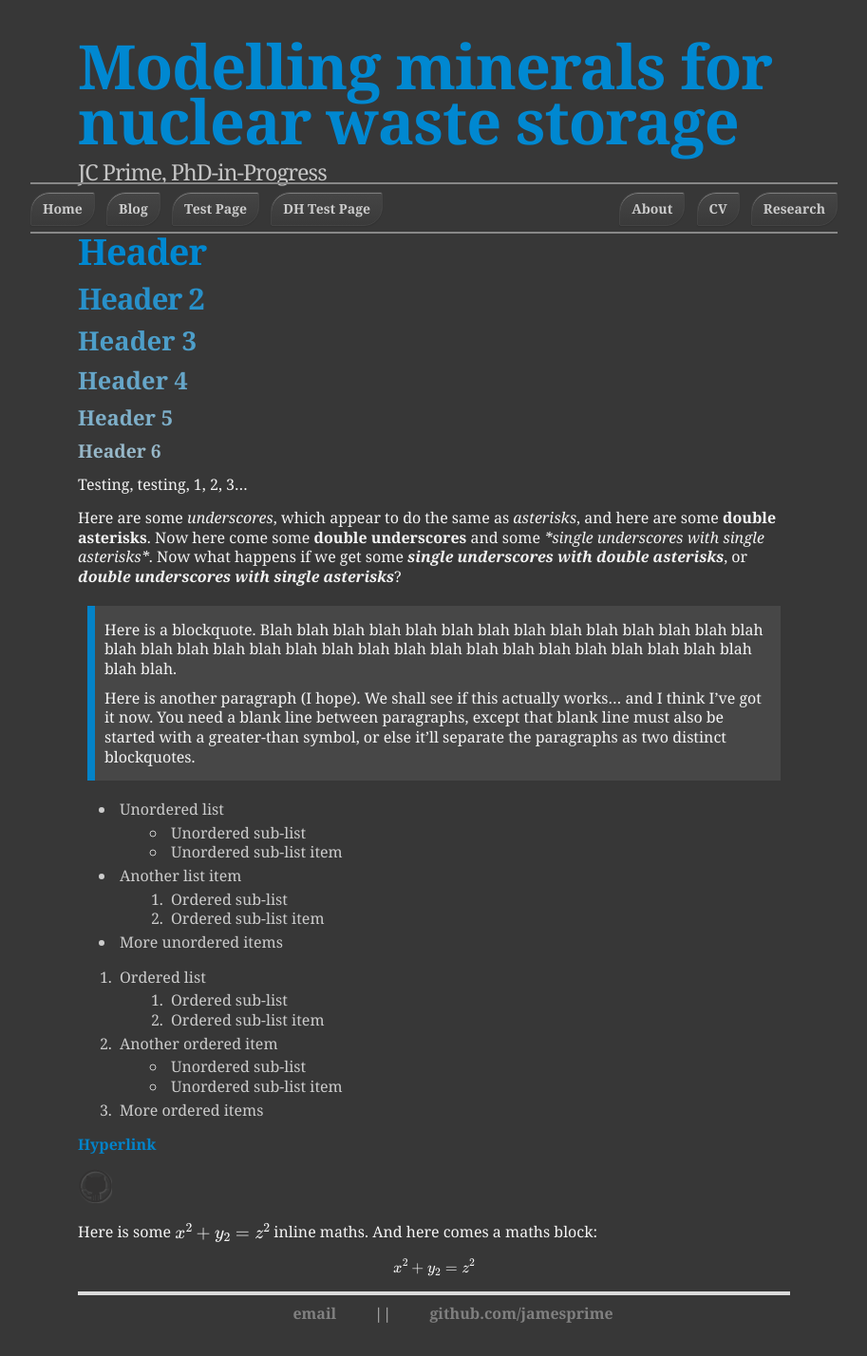
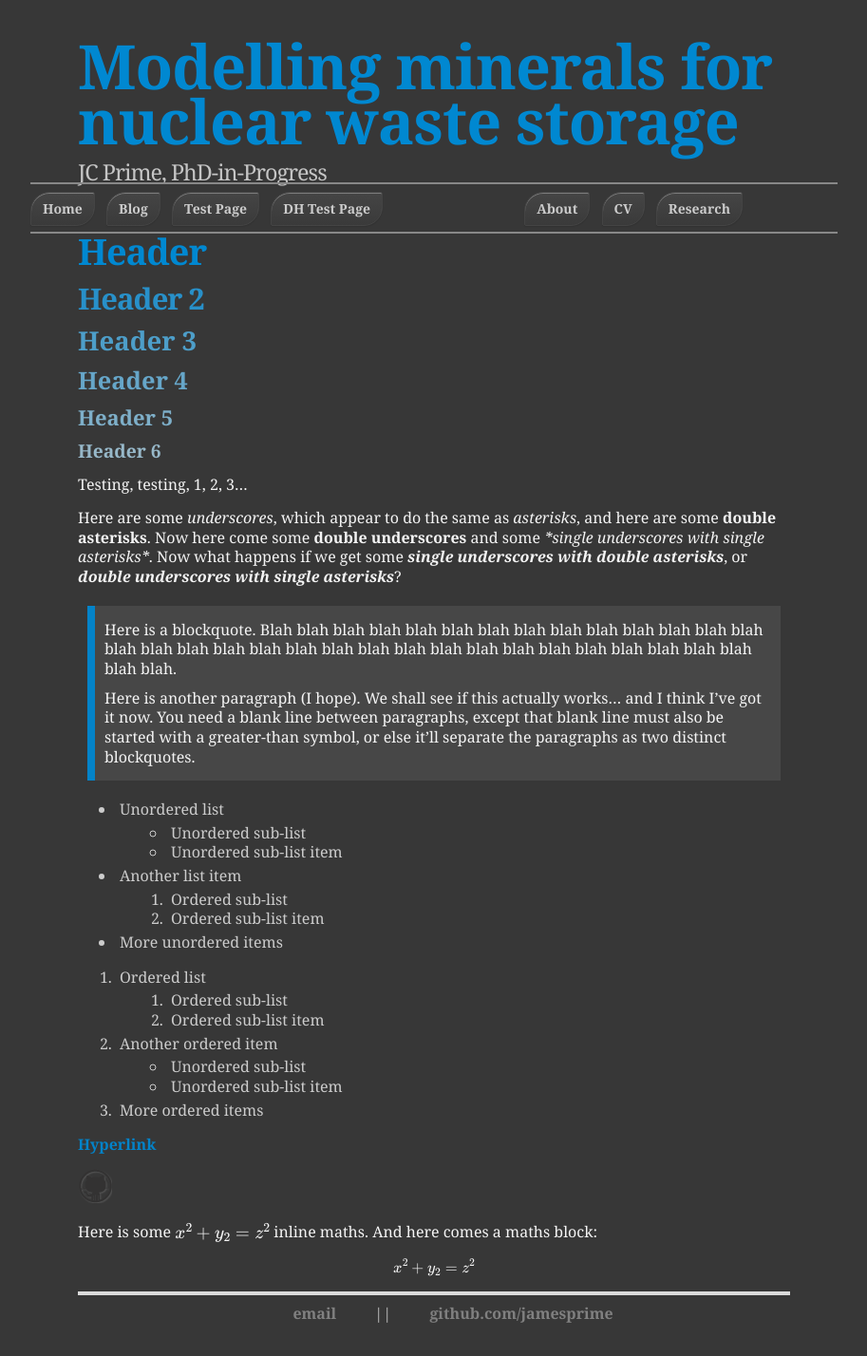
Before and after one commit to jamesprime/jamesprime.github.io, a Jekyll site: the page built from _pages/dhtest/index.md, in a window 1280 px wide. Shown: the whole page at 95% size, without its empty margins (183-1096 px from the left). Built offline with Jekyll 4.4.1, drawn with Linux system fonts in a browser that asks for light colours; nearby versions of some CDN libraries; formulas are drawn with MathJax 3.

Commit message:
Updated /_sass/uberduper.scss
Added .banner .buttons stylings, so far only containing width:750px, as a test

```diff
--- a/_sass/uberduper.scss
+++ b/_sass/uberduper.scss
@@ -285,6 +285,10 @@ div.slogan {
         }
     }
 
+    .buttons {
+        width: 750px;
+    }
+
     .leftbuttons {
         float: left;
         position: relative;
```
